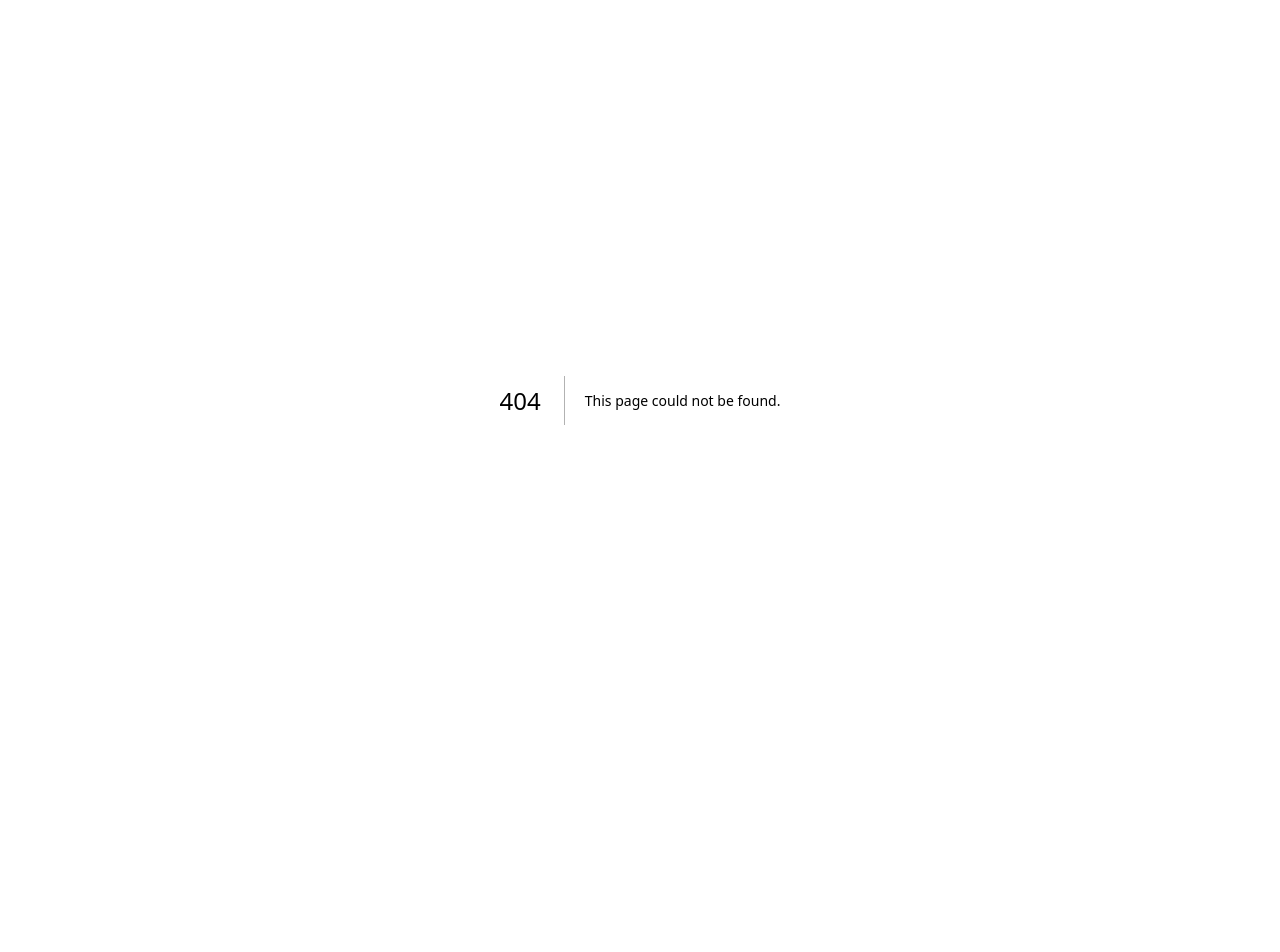
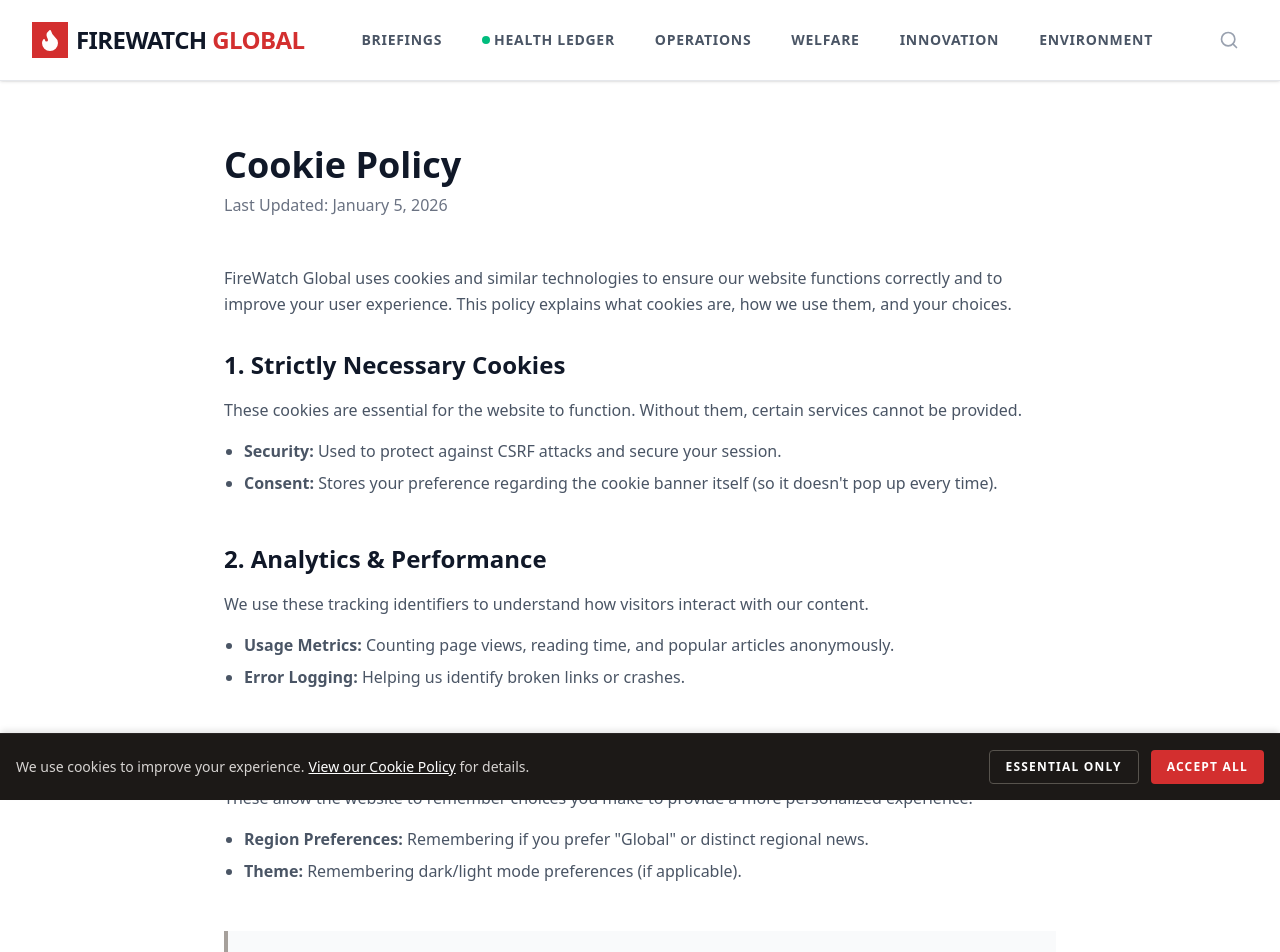
Before and after one commit to thomasrobertgee/FireWatch-Global, a Next.js app: page /legal/cookies in a window 1280 px wide. Before the commit this address had no page. Shown: the top 952 px of the page. Before the commit the page ends 800 px from the top, so only its background shows below. Built offline with nearby package versions, Linux system fonts and the light colour scheme; no server answers.

Commit message:
feat(legal): add cookie policy, consent banner, and persistence logic

```diff
--- a/src/app/layout.tsx
+++ b/src/app/layout.tsx
@@ -1,5 +1,6 @@
 import type { Metadata } from "next";
 import { Inter, Merriweather } from "next/font/google"; // Import fonts
+import { CookieBanner } from "@/components/CookieBanner";
 import "./globals.css";
 
 const inter = Inter({
@@ -31,6 +32,7 @@ export default function RootLayout({
         className={`${inter.variable} ${merriweather.variable} antialiased bg-gray-50 text-gray-900`}
       >
         {children}
+        <CookieBanner />
       </body>
     </html>
   );
--- /dev/null
+++ b/src/app/legal/cookies/page.tsx
@@ -0,0 +1,71 @@
+
+import { Navbar } from '@/components/Navbar';
+import { Footer } from '@/components/Footer';
+
+export default function CookiePolicyPage() {
+    return (
+        <main className="min-h-screen bg-white">
+            <Navbar />
+
+            <div className="max-w-4xl mx-auto px-4 sm:px-6 lg:px-8 py-16">
+                <h1 className="font-serif text-4xl font-bold text-gray-900 mb-2">Cookie Policy</h1>
+                <p className="text-gray-500 mb-12">Last Updated: January 5, 2026</p>
+
+                <div className="prose prose-stone max-w-none">
+                    <p className="text-gray-600 leading-relaxed mb-8">
+                        FireWatch Global uses cookies and similar technologies to ensure our website functions correctly and to improve your user experience. This policy explains what cookies are, how we use them, and your choices.
+                    </p>
+
+                    {/* Section 1 */}
+                    <section className="mb-12">
+                        <h2 className="text-2xl font-bold text-gray-900 mb-4">1. Strictly Necessary Cookies</h2>
+                        <p className="text-gray-600 leading-relaxed">
+                            These cookies are essential for the website to function. Without them, certain services cannot be provided.
+                        </p>
+                        <ul className="list-disc pl-5 mt-4 space-y-2 text-gray-600">
+                            <li><strong>Security:</strong> Used to protect against CSRF attacks and secure your session.</li>
+                            <li><strong>Consent:</strong> Stores your preference regarding the cookie banner itself (so it doesn't pop up every time).</li>
+                        </ul>
+                    </section>
+
+                    {/* Section 2 */}
+                    <section className="mb-12">
+                        <h2 className="text-2xl font-bold text-gray-900 mb-4">2. Analytics & Performance</h2>
+                        <p className="text-gray-600 leading-relaxed">
+                            We use these tracking identifiers to understand how visitors interact with our content.
+                        </p>
+                        <ul className="list-disc pl-5 mt-4 space-y-2 text-gray-600">
+                            <li><strong>Usage Metrics:</strong> Counting page views, reading time, and popular articles anonymously.</li>
+                            <li><strong>Error Logging:</strong> Helping us identify broken links or crashes.</li>
+                        </ul>
+                    </section>
+
+                    {/* Section 3 */}
+                    <section className="mb-12">
+                        <h2 className="text-2xl font-bold text-gray-900 mb-4">3. Functional Cookies</h2>
+                        <p className="text-gray-600 leading-relaxed">
+                            These allow the website to remember choices you make to provide a more personalized experience.
+                        </p>
+                        <ul className="list-disc pl-5 mt-4 space-y-2 text-gray-600">
+                            <li><strong>Region Preferences:</strong> Remembering if you prefer "Global" or distinct regional news.</li>
+                            <li><strong>Theme:</strong> Remembering dark/light mode preferences (if applicable).</li>
+                        </ul>
+                    </section>
+
+                    {/* Section 4 */}
+                    <section className="mb-12 bg-gray-50 p-6 border-l-4 border-stone-400">
+                        <h2 className="text-xl font-bold text-gray-900 mb-4">4. Managing Cookies</h2>
+                        <p className="text-gray-600 leading-relaxed mb-4">
+                            You can control and/or delete cookies as you wish using your browser settings. You can delete all cookies that are already on your computer and you can set most browsers to prevent them from being placed.
+                        </p>
+                        <p className="text-gray-600 leading-relaxed">
+                            However, if you do this, you may have to manually adjust some preferences every time you visit a site and some services and functionalities may not work.
+                        </p>
+                    </section>
+                </div>
+            </div>
+
+            <Footer />
+        </main>
+    );
+}
--- /dev/null
+++ b/src/components/CookieBanner.tsx
@@ -0,0 +1,52 @@
+
+"use client";
+
+import { useState, useEffect } from 'react';
+import Link from 'next/link';
+
+export function CookieBanner() {
+    const [isVisible, setIsVisible] = useState(false);
+
+    useEffect(() => {
+        const consent = localStorage.getItem('cookie_consent');
+        if (!consent) {
+            setIsVisible(true);
+        }
+    }, []);
+
+    const handleAccept = (type: 'all' | 'essential') => {
+        localStorage.setItem('cookie_consent', type);
+        setIsVisible(false);
+    };
+
+    if (!isVisible) return null;
+
+    return (
+        <div className="fixed bottom-0 left-0 right-0 bg-stone-900 text-white p-4 shadow-[0_-4px_6px_-1px_rgba(0,0,0,0.1)] z-50 animate-in slide-in-from-bottom border-t border-stone-800">
+            <div className="container mx-auto max-w-7xl flex flex-col sm:flex-row items-center justify-between gap-4">
+                <div className="text-sm text-stone-300 text-center sm:text-left">
+                    <p>
+                        We use cookies to improve your experience.
+                        <Link href="/legal/cookies" className="text-white hover:text-signal-red underline ml-1 transition-colors">
+                            View our Cookie Policy
+                        </Link> for details.
+                    </p>
+                </div>
+                <div className="flex gap-3">
+                    <button
+                        onClick={() => handleAccept('essential')}
+                        className="text-xs font-bold uppercase tracking-widest px-4 py-2 border border-stone-600 rounded hover:bg-stone-800 transition-colors"
+                    >
+                        Essential Only
+                    </button>
+                    <button
+                        onClick={() => handleAccept('all')}
+                        className="text-xs font-bold uppercase tracking-widest px-4 py-2 bg-signal-red text-white rounded hover:bg-red-700 transition-colors"
+                    >
+                        Accept All
+                    </button>
+                </div>
+            </div>
+        </div>
+    );
+}
--- a/src/components/Footer.tsx
+++ b/src/components/Footer.tsx
@@ -48,7 +48,8 @@ export function Footer() {
                         <h4 className="font-bold text-white uppercase tracking-widest text-xs mb-6">Legal & Support</h4>
                         <ul className="space-y-4 text-sm text-stone-400">
                             <li><Link href="/legal/terms" className="hover:text-white transition-colors">Terms of Service</Link></li>
-                            <li><Link href="/legal/terms" className="hover:text-white transition-colors">Privacy Policy</Link></li>
+                            <li><Link href="/legal/privacy" className="hover:text-white transition-colors">Privacy Policy</Link></li>
+                            <li><Link href="/legal/cookies" className="hover:text-white transition-colors">Cookie Policy</Link></li>
                             <li><Link href="/legal/terms" className="hover:text-white transition-colors">Copyright & DMCA</Link></li>
                             <li><a href="mailto:legal@firewatch.global" className="hover:text-white transition-colors">Report Issue</a></li>
                         </ul>
```
